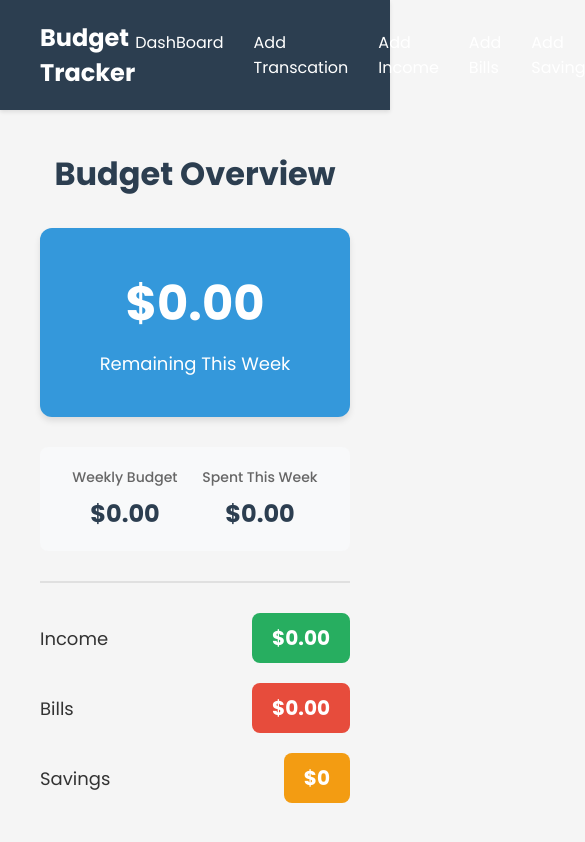
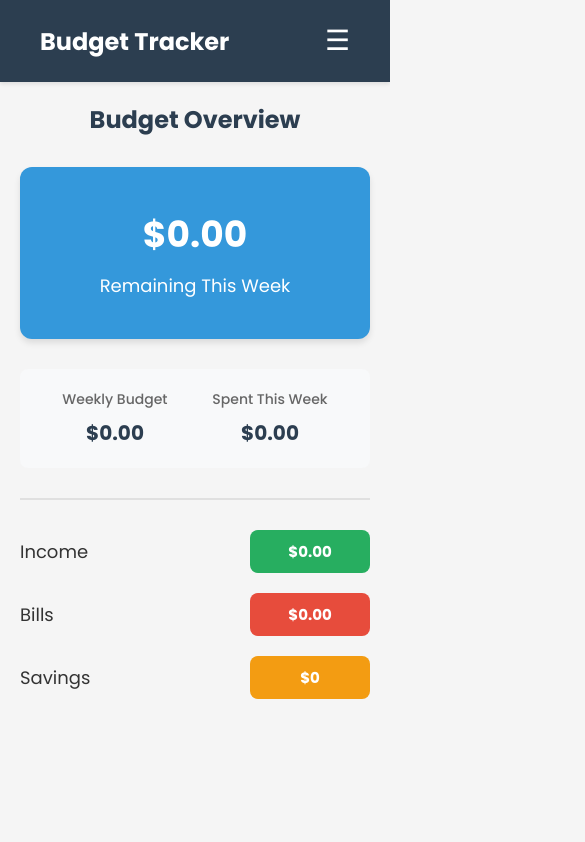
Before and after one commit to vidhusan12/budget-tracker, a React (Vite) app: page / in a window 390 px wide. Shown: the whole page, 585 px wide, since content can reach past the window. Built offline with nearby package versions, Linux system fonts and the light colour scheme.

Commit message:
feat: add mobile responsive design with hamburger menu for navbar and optimized layouts

```diff
--- a/src/Components/AddExpense/AddExpense.css
+++ b/src/Components/AddExpense/AddExpense.css
@@ -120,3 +120,17 @@
 .expense-actions button:hover {
   opacity: 0.8;
 }
+
+
+@media (max-width: 768px) {
+  .container {
+    flex-direction: column;
+    align-items: stretch;
+  }
+
+  .left-box,
+  .right-box {
+    max-width: 100%;
+    width: 100%;
+  }
+}
--- a/src/Components/Dashboard/Dashboard.css
+++ b/src/Components/Dashboard/Dashboard.css
@@ -102,3 +102,30 @@ hr {
   font-weight: bold;
   color: #2c3e50;
 }
+
+@media (max-width: 768px) {
+  .dashboard {
+    padding: 20px;
+  }
+
+  .dashboard h1 {
+    font-size: 24px;
+  }
+
+  .spending-limit-card h2 {
+    font-size: 36px;
+  }
+
+  .budget-item .amount {
+    min-width: 80px;
+    display: inline-block;
+    font-size: 15px;
+    text-align: center;
+  }
+
+  .summary-item span:last-child {
+    font-size: 20px;
+  }
+
+
+}
--- a/src/Components/Navbar/Navbar.css
+++ b/src/Components/Navbar/Navbar.css
@@ -11,6 +11,13 @@
   margin: 0;
   font-size: 24px;
   color: #fff;
+}
+
+.navbar-left {
+  display: flex;
+  justify-content: space-between;
+  align-items: center;
+  width: 100%;
 }
 
 .nav-links {
@@ -31,3 +38,34 @@
 .nav-links li a:hover {
   color: #3498db;
 }
+
+.hamburger {
+  display: none;
+  background: none;
+  border: none;
+  font-size: 28px;
+  color: white;
+  cursor: pointer;
+}
+
+@media (max-width: 768px) {
+  .navbar {
+    flex-direction: column;
+    align-items: stretch;
+  }
+
+  .hamburger {
+    display: block;
+  }
+
+  .nav-links {
+    display: none;
+    flex-direction: column;
+    width: 100%;
+    margin-top: 8px;
+  }
+
+  .nav-links.active {
+    display: flex;
+  }
+}
--- a/src/Components/Navbar/Navbar.jsx
+++ b/src/Components/Navbar/Navbar.jsx
@@ -1,15 +1,24 @@
-import React from 'react'
+import React, { useState } from 'react'
 import { Link } from 'react-router-dom'
 import './Navbar.css'
 
 const Navbar = () => {
+  const [isMenuOpen, setIsMenuOpen] = useState(false);
+
+  // Function to toggle the menu
+  function toggleMenu() {
+    setIsMenuOpen(!isMenuOpen)
+  }
   return (
     <nav className='navbar'>
       <div className="navbar-left">
         <h2>Budget Tracker</h2>
+        <button className='hamburger' onClick={toggleMenu}>
+          {isMenuOpen ? 'x' : '☰'}
+        </button>
       </div>
       <div className="navbar-right">
-        <ul className='nav-links'>
+        <ul className={`nav-links ${isMenuOpen ? 'active' : ''}`}>
           <li><Link to="/"> DashBoard</Link></li>
           <li><Link to="/add-expense"> Add Transcation</Link></li>
           <li><Link to="/add-income">Add Income</Link></li>
```
